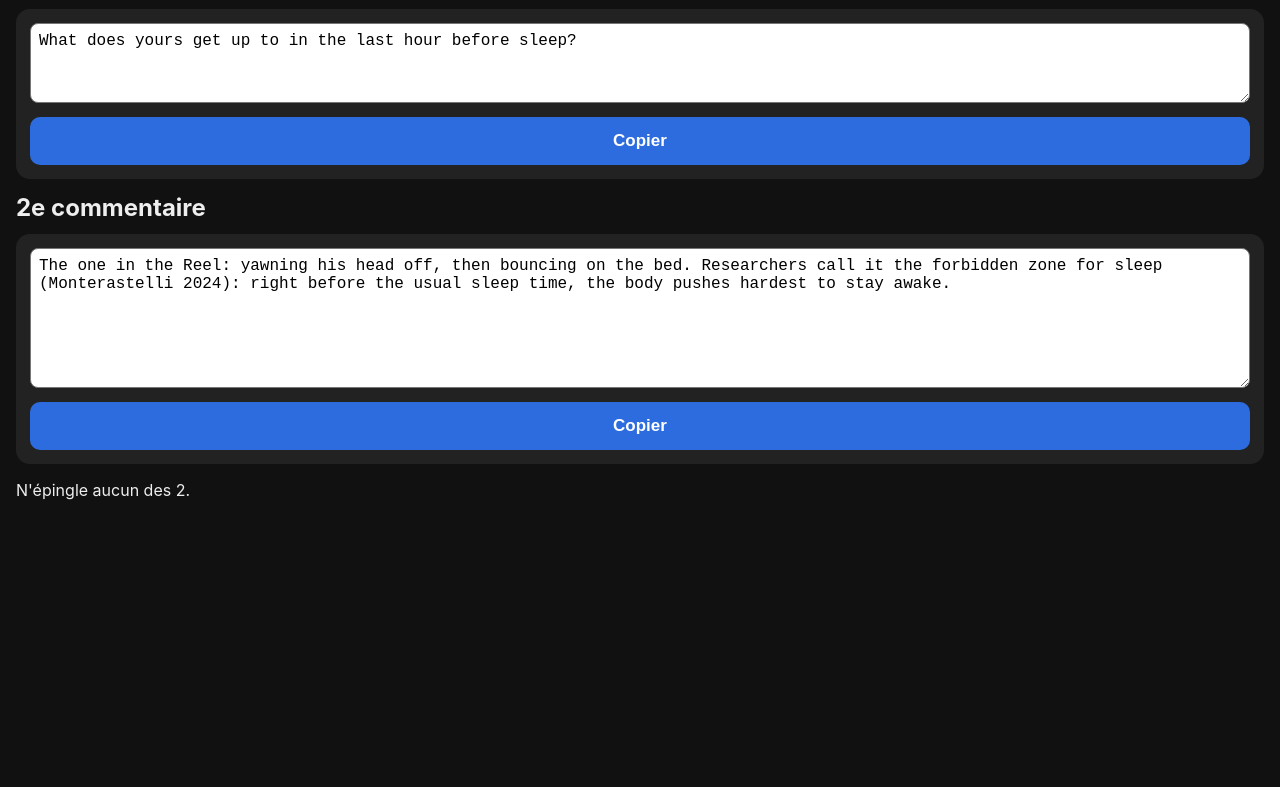
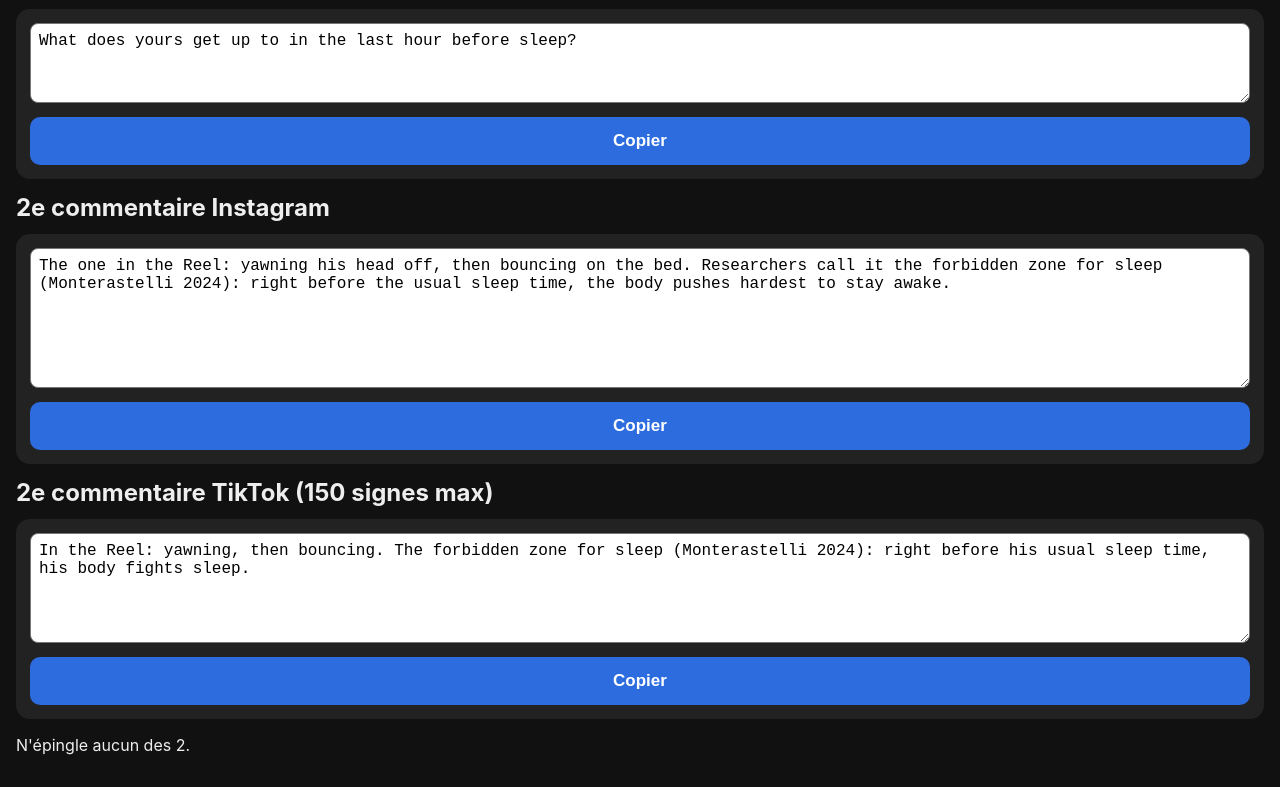
Before and after one commit to qlfwastaken/kipworth-files, a plain HTML site: page p/r6/index.html in a window 1280 px wide. Shown: the part 2001-2788 px from the top of the page. Before the commit the page ends 2533 px from the top, so only its background shows below. Drawn offline with Linux system fonts and the light colour scheme.

Commit message:
p/r6/index.html

```diff
--- a/p/r6/index.html
+++ b/p/r6/index.html
@@ -15,5 +15,5 @@ Sleep researchers have a name for it. Both studies are on screen, with two thing
 SAVE this for tonight&#x27;s bedtime.
 
 #bedtimebattles #bedtimeroutine #kidssleep #ukparents #uk</textarea><button class="b" onclick="cp(2,this)">Copier</button></div>
-<h2>1er commentaire (les deux plateformes)</h2><div class="c"><textarea id="t3" readonly style="height:80px">What does yours get up to in the last hour before sleep?</textarea><button class="b" onclick="cp(3,this)">Copier</button></div><h2>2e commentaire</h2><div class="c"><textarea id="t4" readonly style="height:140px">The one in the Reel: yawning his head off, then bouncing on the bed. Researchers call it the forbidden zone for sleep (Monterastelli 2024): right before the usual sleep time, the body pushes hardest to stay awake.</textarea><button class="b" onclick="cp(4,this)">Copier</button></div><p>N'épingle aucun des 2.</p>
+<h2>1er commentaire (les deux plateformes)</h2><div class="c"><textarea id="t3" readonly style="height:80px">What does yours get up to in the last hour before sleep?</textarea><button class="b" onclick="cp(3,this)">Copier</button></div><h2>2e commentaire Instagram</h2><div class="c"><textarea id="t4" readonly style="height:140px">The one in the Reel: yawning his head off, then bouncing on the bed. Researchers call it the forbidden zone for sleep (Monterastelli 2024): right before the usual sleep time, the body pushes hardest to stay awake.</textarea><button class="b" onclick="cp(4,this)">Copier</button></div><h2>2e commentaire TikTok (150 signes max)</h2><div class="c"><textarea id="t5" readonly style="height:110px">In the Reel: yawning, then bouncing. The forbidden zone for sleep (Monterastelli 2024): right before his usual sleep time, his body fights sleep.</textarea><button class="b" onclick="cp(5,this)">Copier</button></div><p>N'épingle aucun des 2.</p>
 <script>function cp(n,b){const t=document.getElementById("t"+n);t.focus();t.setSelectionRange(0,99999);let ok=false;try{ok=document.execCommand("copy")}catch(e){}b.textContent=ok?"Copié ✅":"Appui long sur le texte pour copier";}</script></body></html>
```
